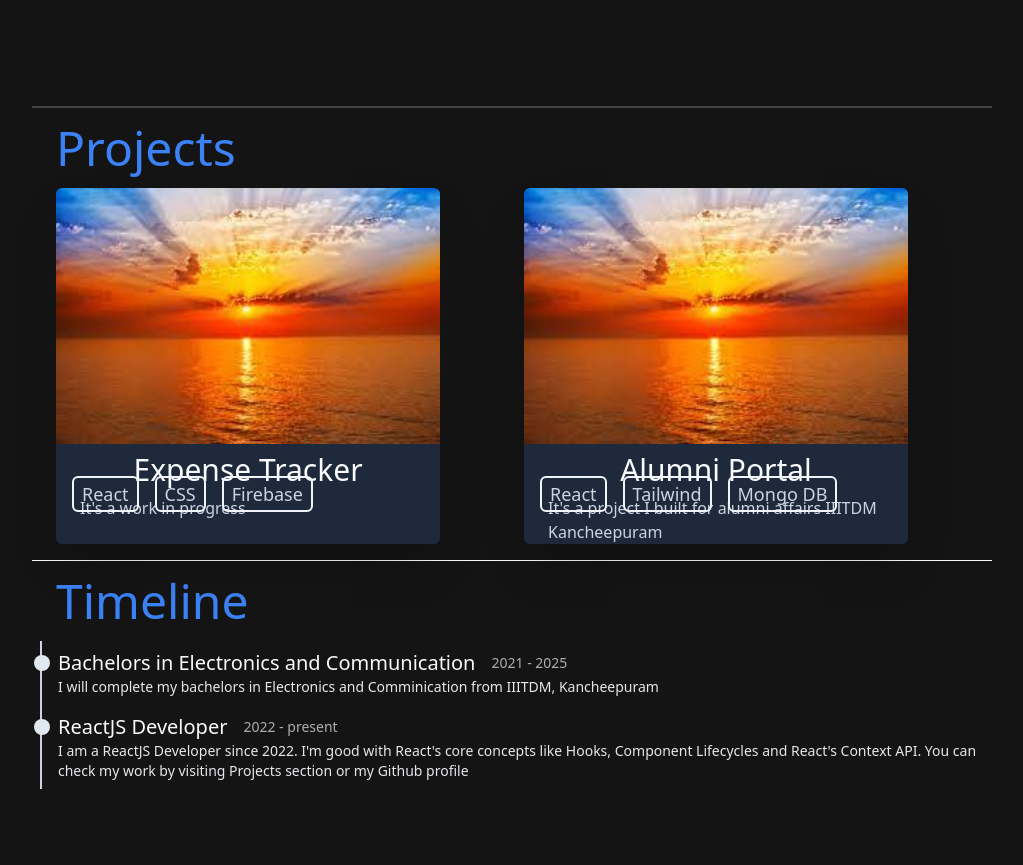
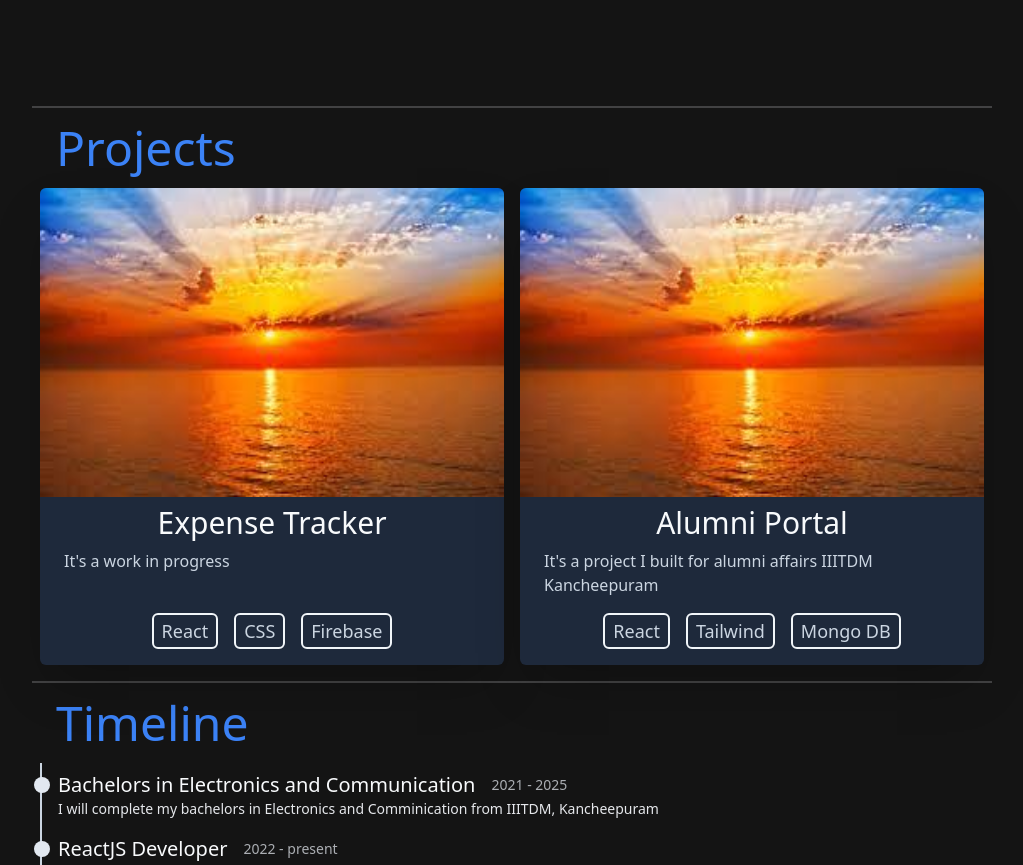
Before and after one commit to bhendi-boi/portfolio, a React (Vite) app: page / in a window 1280 px wide. Shown: the part 700-1565 px from the top of the page, without its empty margins (128-1151 px from the left). Built offline with nearby package versions, Linux system fonts and the light colour scheme.

Commit message:
projects section responsive

```diff
--- a/src/components/ProjectCard.jsx
+++ b/src/components/ProjectCard.jsx
@@ -1,18 +1,18 @@
 const ProjectCard = ({ name, stack, details, url, imageURL }) => {
   return (
-    <article className="sm:w-96 relative bg-slate-800  text-slate-300 shadow-2xl  border-slate-300 rounded-md overflow-hidden">
+    <article className="h-full sm:w-96 md:w-full relative bg-slate-800  text-slate-300 shadow-2xl  border-slate-300 rounded-md overflow-hidden">
       <div className="flex flex-col gap-2">
-        <a target="_blank" href={url} className="border-none bg-slate-500">
+        <a target="_blank" href={url} className="border-none">
           <img
             src={imageURL}
             alt={`${name} photo`}
-            className="object-cover w-full "
+            className="w-full h-full object-cover"
           />
         </a>
-        <h3 className="text-center text-3xl text-slate-50">{name}</h3>
-        <p className="mx-6">{details}</p>
+        <h3 className="text-center text-3xl text-slate-50 ">{name}</h3>
+        <p className="mx-6 min-h-[3rem]">{details}</p>
       </div>
-      <ul className="flex gap-4 justify-center m-4 sm:absolute sm:bottom-4">
+      <ul className="flex gap-4 justify-center m-4 min-h-[2rem]">
         {stack.map((item) => {
           return (
             <li
--- a/src/components/Projects.jsx
+++ b/src/components/Projects.jsx
@@ -3,9 +3,9 @@ import data from "../data/Projects";
 import ProjectCard from "./ProjectCard";
 const Projects = () => {
   return (
-    <section className="px-2 border-b border-slate-50">
+    <section className="px-2 border-b-2 border-slate-50 border-opacity-20">
       <Title name="projects" htmlID="projects" />
-      <section className="mx-4 my-4 grid gap-6 sm:grid-cols-2 ">
+      <section className="mx-4 my-4 grid gap-6 md:gap-4 md:mx-0  sm:place-items-center md:grid-cols-2 ">
         {data.map((project) => {
           return (
             <ProjectCard
```
